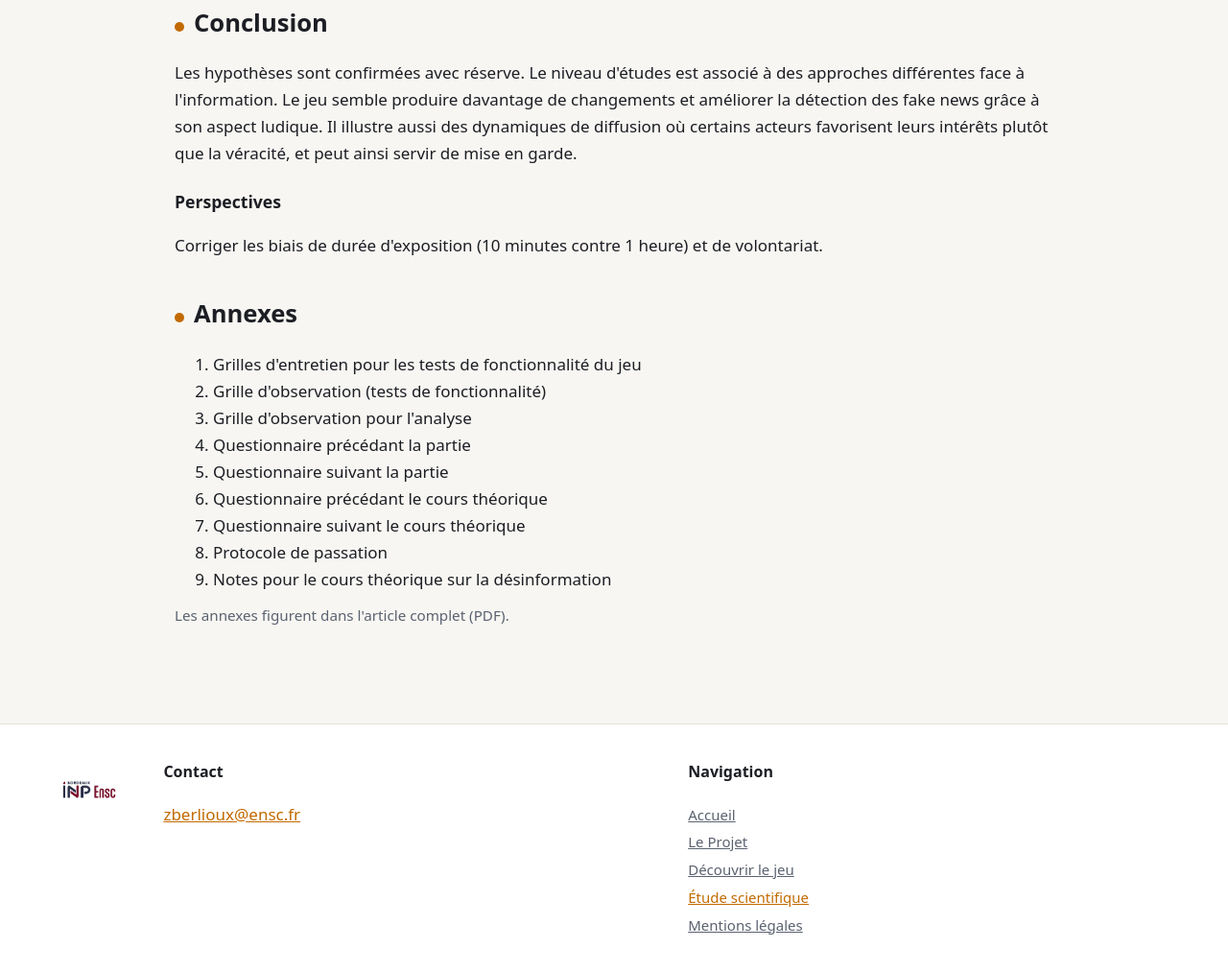
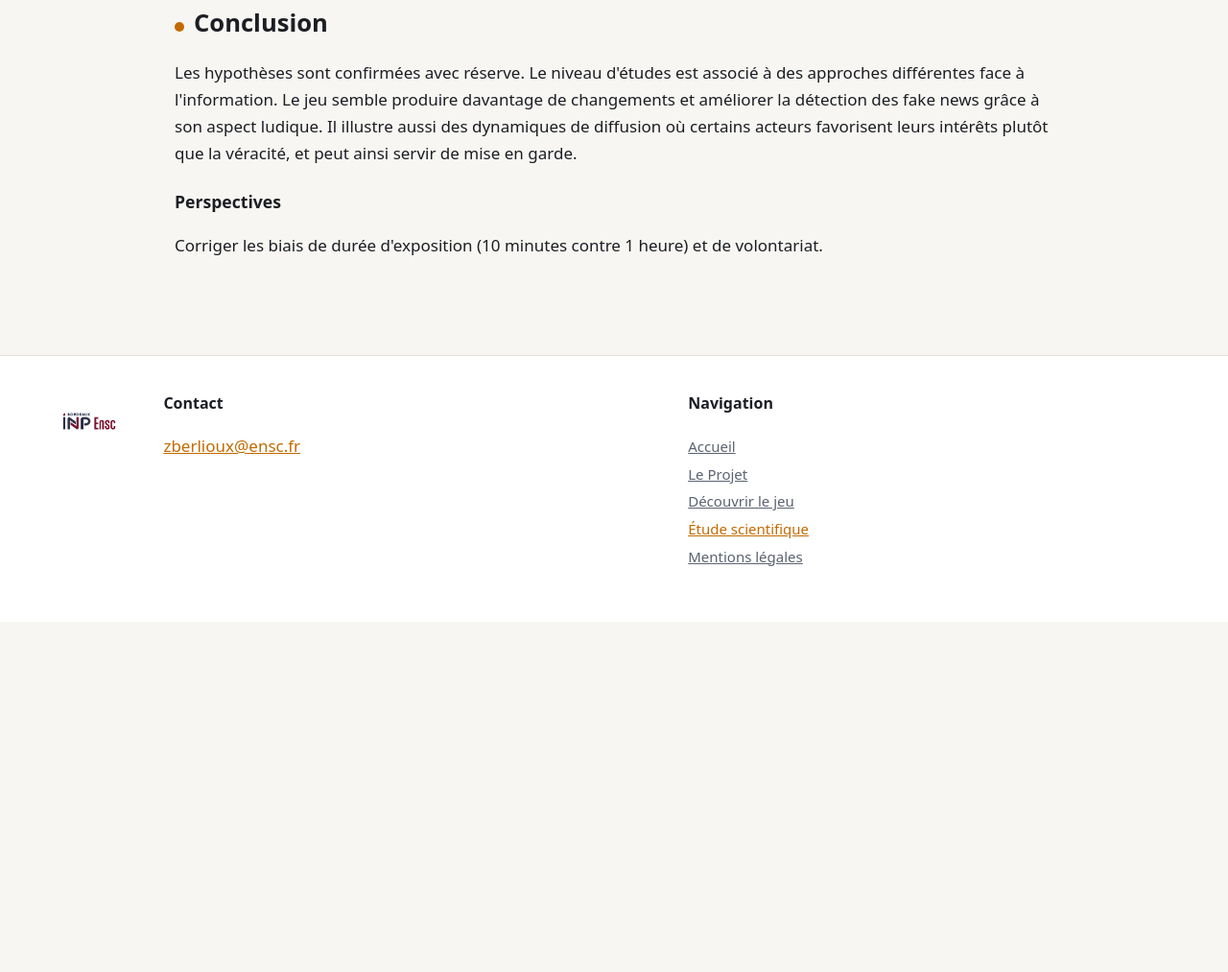
Before and after one commit to zoebelx/TRUTH_SiteWeb, a plain HTML site: page etude-scientifique.html in a window 1280 px wide. Shown: the part 6140-7153 px from the top of the page at 96% size. After the commit the page ends 6788 px from the top, so only its background shows below. Drawn offline with Linux system fonts and the light colour scheme.

Commit message:
Update etude-scientifique.html

```diff
--- a/etude-scientifique.html
+++ b/etude-scientifique.html
@@ -134,12 +134,7 @@ et peut ainsi servir de mise en garde.</p>
 <h3>Perspectives</h3>
 <p>Corriger les biais de durée d'exposition (10 minutes contre 1 heure) et de volontariat.</p></section>
 
-<section class="block"><h2>Annexes</h2>
-<ol><li>Grilles d'entretien pour les tests de fonctionnalité du jeu</li><li>Grille d'observation (tests de fonctionnalité)</li>
-<li>Grille d'observation pour l'analyse</li><li>Questionnaire précédant la partie</li><li>Questionnaire suivant la partie</li>
-<li>Questionnaire précédant le cours théorique</li><li>Questionnaire suivant le cours théorique</li>
-<li>Protocole de passation</li><li>Notes pour le cours théorique sur la désinformation</li></ol>
-<p class="muted">Les annexes figurent dans l'article complet (PDF).</p></section>
+
 
 </main>
 <footer class="site-footer">
```
